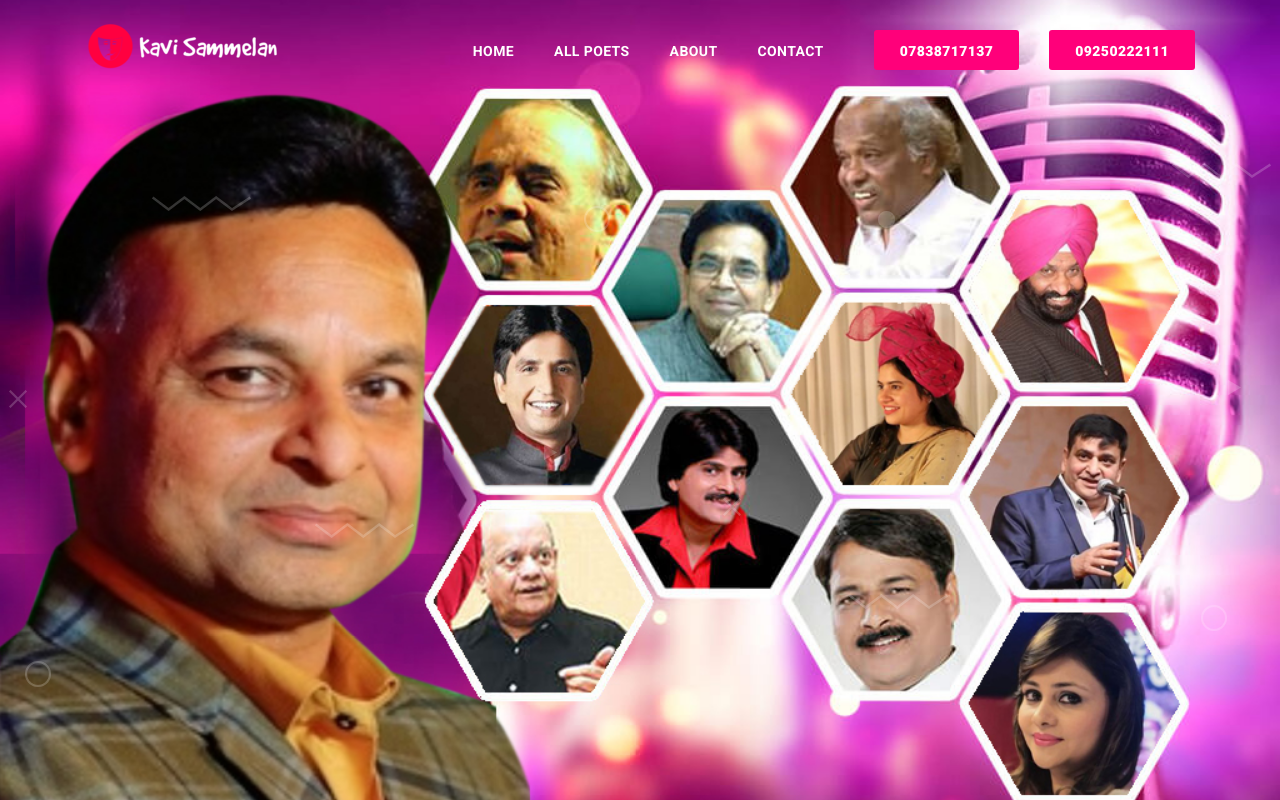
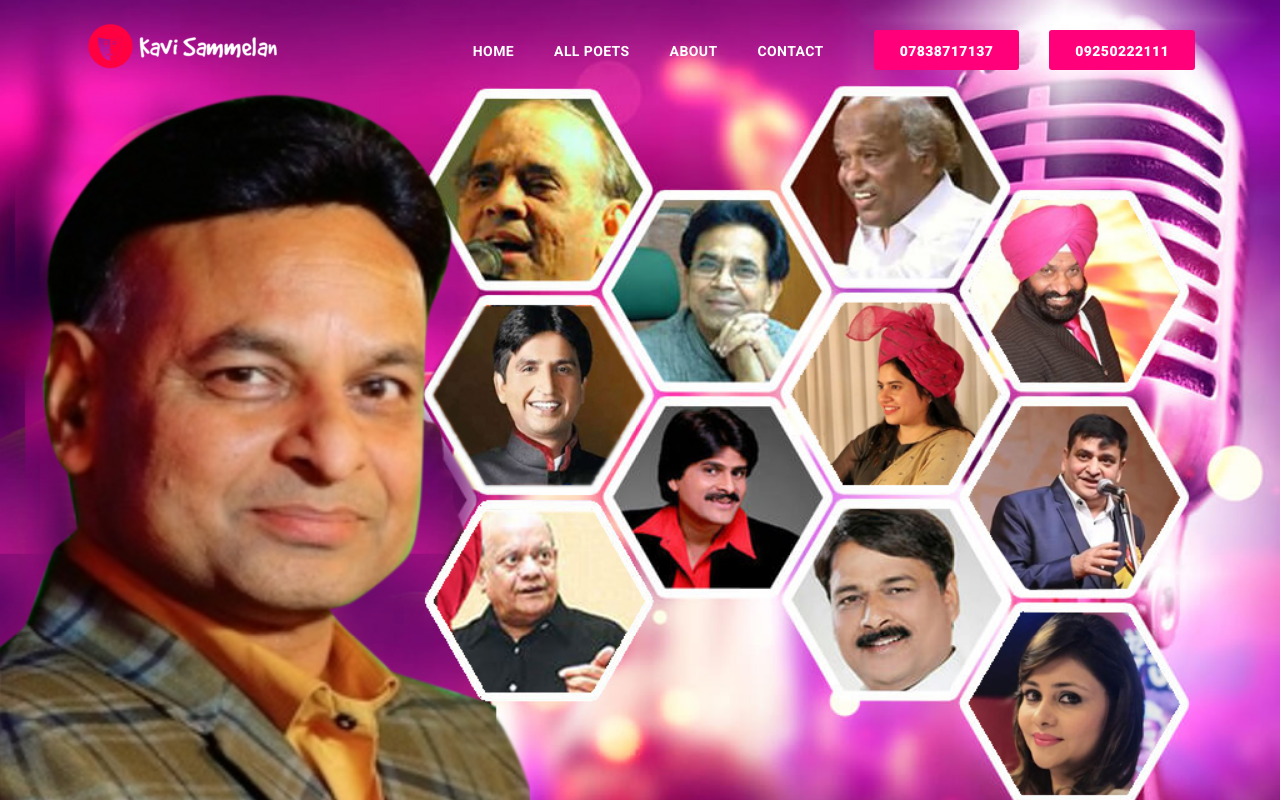
Before and after one commit to mezubeen/Kavi-Sammelan, a plain HTML site: page index.html in a window 1280 px wide. Shown: the top 800 px of the page. Drawn offline with Linux system fonts and the light colour scheme.

Commit message:
some changes

```diff
--- a/index.html
+++ b/index.html
@@ -127,7 +127,7 @@
          </div>
          <!-- banner slice image-->
          <div class="tiles">
-            <div class="tile" data-scale="1.1" data-image="images/hero_area/banner_slices.png"></div>
+            <!-- <div class="tile" data-scale="1.1" data-image="images/hero_area/banner_slices.png"></div> -->
          </div>
       </section>
       <!-- banner end-->
```
